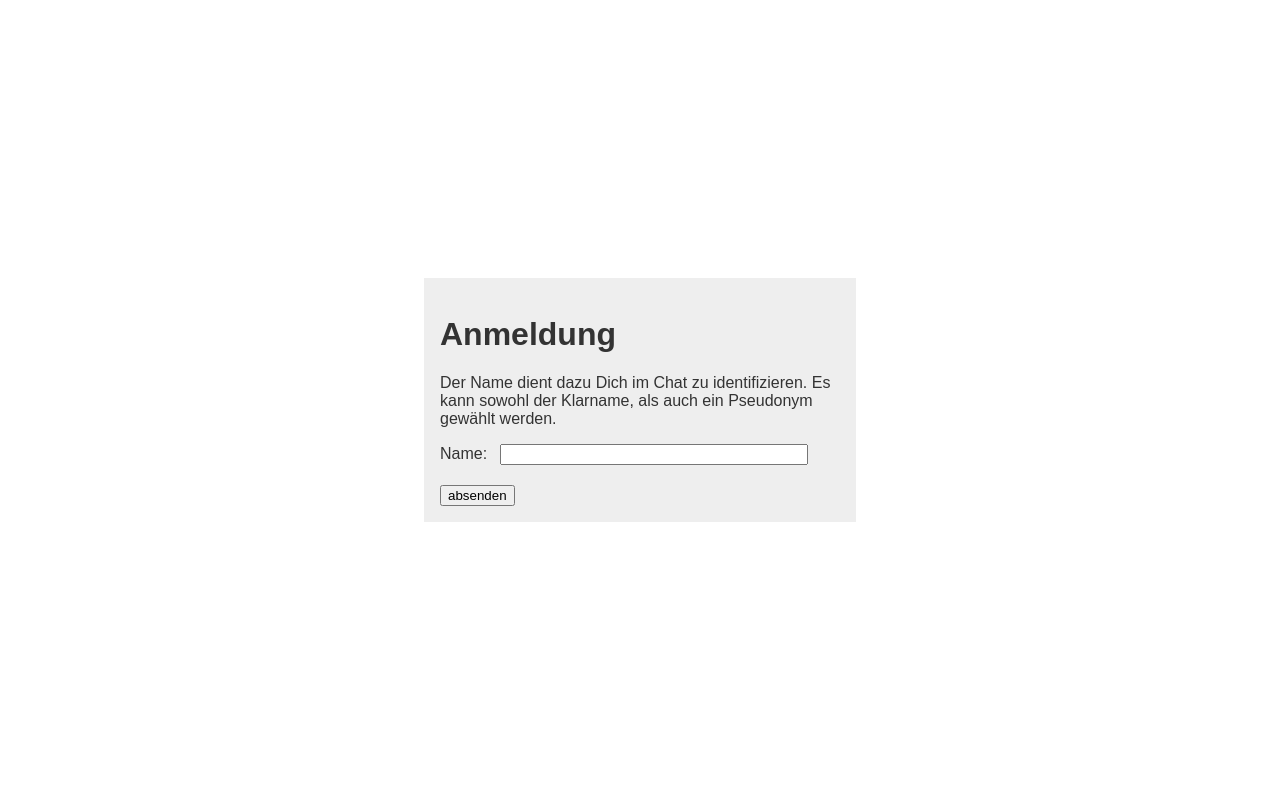
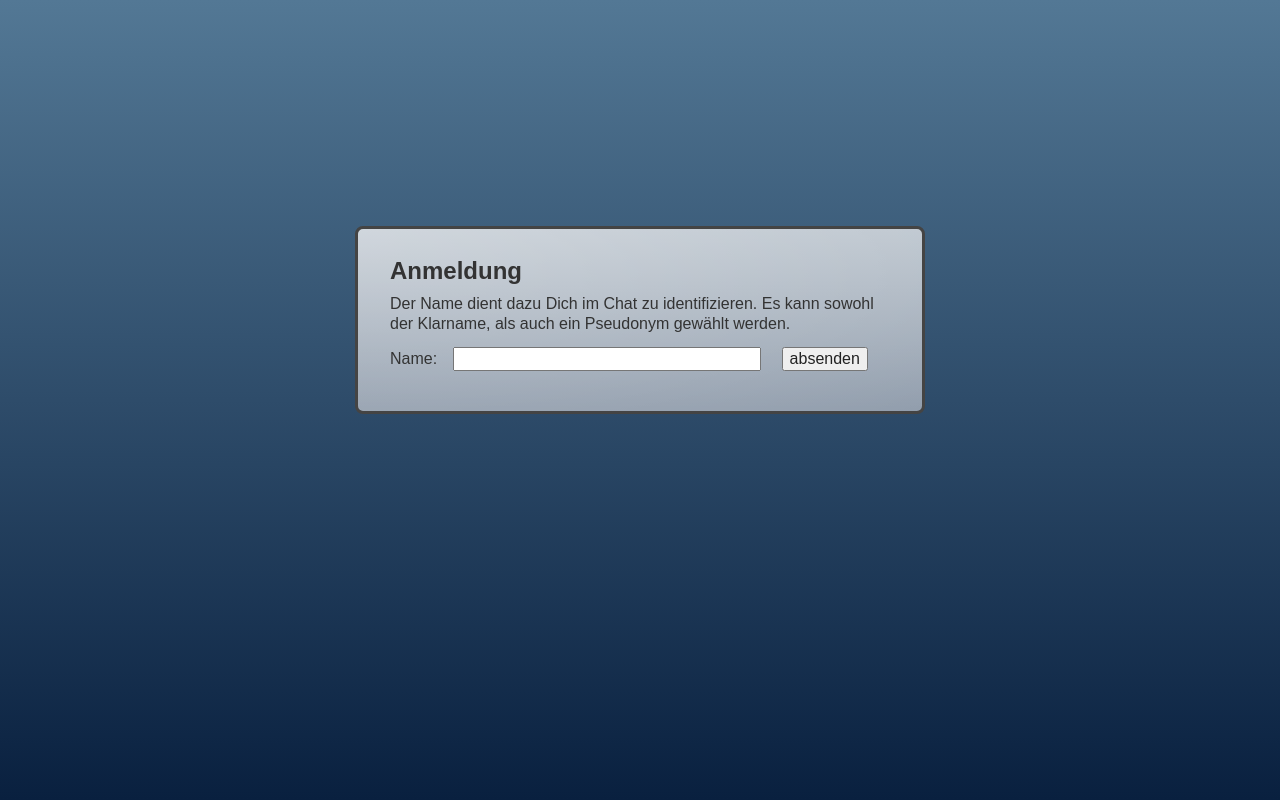
Before and after one commit to mantuko/corona_chat, a PHP site: page / in a window 1280 px wide. Run offline with PHP 8.4, Linux system fonts and the light colour scheme; a stand-in replaces the project's code that opens the database connection; some libraries are stand-ins or nearby versions.

Commit message:
Redesign of the page.

```diff
--- /dev/null
+++ b/assets/css/reset.css
@@ -0,0 +1,366 @@
+/* http://meyerweb.com/eric/tools/css/reset/
+   v2.0-modified | 20110126
+   License: none (public domain)
+*/
+
+html, body, div, span, applet, object, iframe,
+h1, h2, h3, h4, h5, h6, p, blockquote, pre,
+a, abbr, acronym, address, big, cite, code,
+del, dfn, em, img, ins, kbd, q, s, samp,
+small, strike, strong, sub, sup, tt, var,
+b, u, i, center,
+dl, dt, dd, ol, ul, li,
+fieldset, form, label, legend,
+table, caption, tbody, tfoot, thead, tr, th, td,
+article, aside, canvas, details, embed,
+figure, figcaption, footer, header, hgroup,
+menu, nav, output, ruby, section, summary,
+time, mark, audio, video {
+  margin: 0;
+	padding: 0;
+	border: 0;
+	font-size: 100%;
+	font: inherit;
+	vertical-align: baseline;
+}
+
+/* make sure to set some focus styles for accessibility */
+:focus {
+    outline: 0;
+}
+
+/* HTML5 display-role reset for older browsers */
+article, aside, details, figcaption, figure,
+footer, header, hgroup, menu, nav, section {
+	display: block;
+}
+
+body {
+	line-height: 1;
+}
+
+ol, ul {
+	list-style: none;
+}
+
+blockquote, q {
+	quotes: none;
+}
+
+blockquote:before, blockquote:after,
+q:before, q:after {
+	content: '';
+	content: none;
+}
+
+table {
+	border-collapse: collapse;
+	border-spacing: 0;
+}
+
+input[type=search]::-webkit-search-cancel-button,
+input[type=search]::-webkit-search-decoration,
+input[type=search]::-webkit-search-results-button,
+input[type=search]::-webkit-search-results-decoration {
+    -webkit-appearance: none;
+    -moz-appearance: none;
+}
+
+input[type=search] {
+    -webkit-appearance: none;
+    -moz-appearance: none;
+    -webkit-box-sizing: content-box;
+    -moz-box-sizing: content-box;
+    box-sizing: content-box;
+}
+
+textarea {
+    overflow: auto;
+    vertical-align: top;
+    resize: vertical;
+}
+
+/**
+ * Correct `inline-block` display not defined in IE 6/7/8/9 and Firefox 3.
+ */
+
+audio,
+canvas,
+video {
+    display: inline-block;
+    *display: inline;
+    *zoom: 1;
+    max-width: 100%;
+}
+
+/**
+ * Prevent modern browsers from displaying `audio` without controls.
+ * Remove excess height in iOS 5 devices.
+ */
+
+audio:not([controls]) {
+    display: none;
+    height: 0;
+}
+
+/**
+ * Address styling not present in IE 7/8/9, Firefox 3, and Safari 4.
+ * Known issue: no IE 6 support.
+ */
+
+[hidden] {
+    display: none;
+}
+
+/**
+ * 1. Correct text resizing oddly in IE 6/7 when body `font-size` is set using
+ *    `em` units.
+ * 2. Prevent iOS text size adjust after orientation change, without disabling
+ *    user zoom.
+ */
+
+html {
+    font-size: 100%; /* 1 */
+    -webkit-text-size-adjust: 100%; /* 2 */
+    -ms-text-size-adjust: 100%; /* 2 */
+}
+
+/**
+ * Address `outline` inconsistency between Chrome and other browsers.
+ */
+
+a:focus {
+    outline: thin dotted;
+}
+
+/**
+ * Improve readability when focused and also mouse hovered in all browsers.
+ */
+
+a:active,
+a:hover {
+    outline: 0;
+}
+
+/**
+ * 1. Remove border when inside `a` element in IE 6/7/8/9 and Firefox 3.
+ * 2. Improve image quality when scaled in IE 7.
+ */
+
+img {
+    border: 0; /* 1 */
+    -ms-interpolation-mode: bicubic; /* 2 */
+}
+
+/**
+ * Address margin not present in IE 6/7/8/9, Safari 5, and Opera 11.
+ */
+
+figure {
+    margin: 0;
+}
+
+/**
+ * Correct margin displayed oddly in IE 6/7.
+ */
+
+form {
+    margin: 0;
+}
+
+/**
+ * Define consistent border, margin, and padding.
+ */
+
+fieldset {
+    border: 1px solid #c0c0c0;
+    margin: 0 2px;
+    padding: 0.35em 0.625em 0.75em;
+}
+
+/**
+ * 1. Correct color not being inherited in IE 6/7/8/9.
+ * 2. Correct text not wrapping in Firefox 3.
+ * 3. Correct alignment displayed oddly in IE 6/7.
+ */
+
+legend {
+    border: 0; /* 1 */
+    padding: 0;
+    white-space: normal; /* 2 */
+    *margin-left: -7px; /* 3 */
+}
+
+/**
+ * 1. Correct font size not being inherited in all browsers.
+ * 2. Address margins set differently in IE 6/7, Firefox 3+, Safari 5,
+ *    and Chrome.
+ * 3. Improve appearance and consistency in all browsers.
+ */
+
+button,
+input,
+select,
+textarea {
+    font-size: 100%; /* 1 */
+    margin: 0; /* 2 */
+    vertical-align: baseline; /* 3 */
+    *vertical-align: middle; /* 3 */
+}
+
+/**
+ * Address Firefox 3+ setting `line-height` on `input` using `!important` in
+ * the UA stylesheet.
+ */
+
+button,
+input {
+    line-height: normal;
+}
+
+/**
+ * Address inconsistent `text-transform` inheritance for `button` and `select`.
+ * All other form control elements do not inherit `text-transform` values.
+ * Correct `button` style inheritance in Chrome, Safari 5+, and IE 6+.
+ * Correct `select` style inheritance in Firefox 4+ and Opera.
+ */
+
+button,
+select {
+    text-transform: none;
+}
+
+/**
+ * 1. Avoid the WebKit bug in Android 4.0.* where (2) destroys native `audio`
+ *    and `video` controls.
+ * 2. Correct inability to style clickable `input` types in iOS.
+ * 3. Improve usability and consistency of cursor style between image-type
+ *    `input` and others.
+ * 4. Remove inner spacing in IE 7 without affecting normal text inputs.
+ *    Known issue: inner spacing remains in IE 6.
+ */
+
+button,
+html input[type="button"], /* 1 */
+input[type="reset"],
+input[type="submit"] {
+    -webkit-appearance: button; /* 2 */
+    cursor: pointer; /* 3 */
+    *overflow: visible;  /* 4 */
+}
+
+/**
+ * Re-set default cursor for disabled elements.
+ */
+
+button[disabled],
+html input[disabled] {
+    cursor: default;
+}
+
+/**
+ * 1. Address box sizing set to content-box in IE 8/9.
+ * 2. Remove excess padding in IE 8/9.
+ * 3. Remove excess padding in IE 7.
+ *    Known issue: excess padding remains in IE 6.
+ */
+
+input[type="checkbox"],
+input[type="radio"] {
+    box-sizing: border-box; /* 1 */
+    padding: 0; /* 2 */
+    *height: 13px; /* 3 */
+    *width: 13px; /* 3 */
+}
+
+/**
+ * 1. Address `appearance` set to `searchfield` in Safari 5 and Chrome.
+ * 2. Address `box-sizing` set to `border-box` in Safari 5 and Chrome
+ *    (include `-moz` to future-proof).
+ */
+
+input[type="search"] {
+    -webkit-appearance: textfield; /* 1 */
+    -moz-box-sizing: content-box;
+    -webkit-box-sizing: content-box; /* 2 */
+    box-sizing: content-box;
+}
+
+/**
+ * Remove inner padding and search cancel button in Safari 5 and Chrome
+ * on OS X.
+ */
+
+input[type="search"]::-webkit-search-cancel-button,
+input[type="search"]::-webkit-search-decoration {
+    -webkit-appearance: none;
+}
+
+/**
+ * Remove inner padding and border in Firefox 3+.
+ */
+
+button::-moz-focus-inner,
+input::-moz-focus-inner {
+    border: 0;
+    padding: 0;
+}
+
+/**
+ * 1. Remove default vertical scrollbar in IE 6/7/8/9.
+ * 2. Improve readability and alignment in all browsers.
+ */
+
+textarea {
+    overflow: auto; /* 1 */
+    vertical-align: top; /* 2 */
+}
+
+/**
+ * Remove most spacing between table cells.
+ */
+
+table {
+    border-collapse: collapse;
+    border-spacing: 0;
+}
+
+html,
+button,
+input,
+select,
+textarea {
+    color: #222;
+}
+
+
+::-moz-selection {
+    background: #b3d4fc;
+    text-shadow: none;
+}
+
+::selection {
+    background: #b3d4fc;
+    text-shadow: none;
+}
+
+img {
+    vertical-align: middle;
+}
+
+fieldset {
+    border: 0;
+    margin: 0;
+    padding: 0;
+}
+
+textarea {
+    resize: vertical;
+}
+
+.chromeframe {
+    margin: 0.2em 0;
+    background: #ccc;
+    color: #000;
+    padding: 0.2em 0;
+}
--- a/assets/css/style.css
+++ b/assets/css/style.css
@@ -6,14 +6,16 @@ html {
 body {
      background: #fff;
      font-family: arial;
+     font-size: 16px;
+     line-height: 1.3em;
      color:  #333;
      height: 100%;
-     margin: 0;
+     background-image: linear-gradient(to top, #09203f 0%, #537895 100%);
 }
 
 /* login page - start */
 .login_wrapper__body {
-     height: 100%;
+     height: 80%;
 
      display: flex;
      justify-content: center;
@@ -21,9 +23,12 @@ body {
 }
 
 .login_form__login_wrapper {
-     max-width: 400px;
-     padding: 1em;
-     background-color: #eee;
+     background: linear-gradient(-180deg, #BCC5CE 0%, #929EAD 98%), radial-gradient(at top left, rgba(255,255,255,0.30) 0%, rgba(0,0,0,0.30) 100%);
+     background-blend-mode: screen;
+     max-width: 500px;
+     padding: 2em;
+     border-radius: 0.5em;
+     border: 3px solid #444;
 }
 
 .login_form__login_wrapper input[type=text] {
@@ -32,7 +37,7 @@ body {
 }
 
 .login_form__login_wrapper input[type=submit] {
-     margin-top: 1em;
+     margin: 0 0 0.5em 1em;
 }
 
 p.error {
@@ -63,7 +68,36 @@ header {
 }
 
 h1 {
+     font-size: 2em;
+     font-weight: bolder;
+     color: #ccc;
+     margin-top: 0.5em;
+     text-shadow: -1px 0px 2px #500099;
 
+}
+
+h2 {
+     font-size: 1.5em;
+     font-weight: bolder;
+     padding-bottom: 0.5em;
+}
+
+h3 {
+     font-size: 1.2em;
+     font-weight: bolder;
+}
+
+h4 {
+     font-size: 1em;
+     font-weight: bolder;
+}
+
+p {
+     margin: 0 0 0.75em 0;
+}
+
+strong {
+     font-weight: bold;
 }
 
 main {
--- a/index.php
+++ b/index.php
@@ -34,7 +34,7 @@
             if (sizeof($form_error) == 0) {  // If no error redirect
 
                 $_SESSION['username'] = $user->getUsername();
-                header('Location: http://chat.local/chat.html', TRUE);
+                header('Location: http://chat.local/webchat.php', TRUE);
                 die();
             }
         } else {
@@ -67,13 +67,14 @@
         <meta name="msapplication-TileColor" content="#ffffff">
         <meta name="msapplication-TileImage" content="/ms-icon-144x144.png">
         <meta name="theme-color" content="#ffffff">
+        <link rel="stylesheet" href="assets/css/reset.css" type="text/css">
         <link rel="stylesheet" href="assets/css/style.css" type="text/css">
         <script src="node_modules/vue/dist/vue.js"></script>
     </head>
     <body>
         <div class="login_wrapper__body">
             <div class="login_form__login_wrapper">
-                <h1>Anmeldung</h1>
+                <h2>Anmeldung</h2>
                 <p>
                     Der Name dient dazu Dich im Chat zu identifizieren. Es kann sowohl
                     der Klarname, als auch ein Pseudonym gewählt werden.
```
Also changed, not shown: other parts of assets/css/style.css (+121 -24 lines), assets/js/mychat.js (+17 -5 lines).
